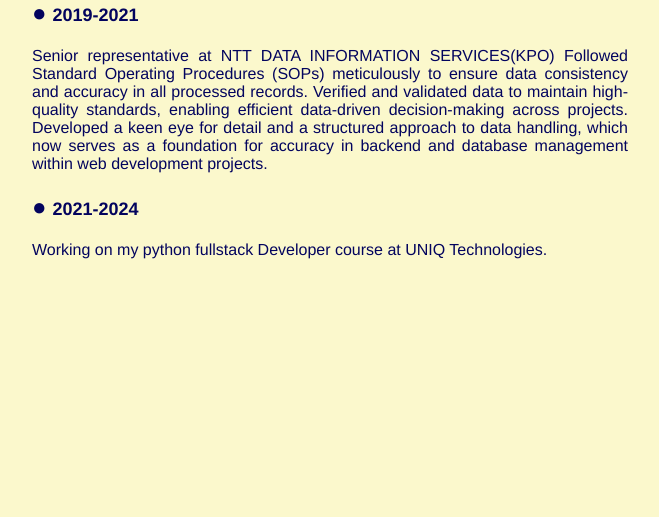
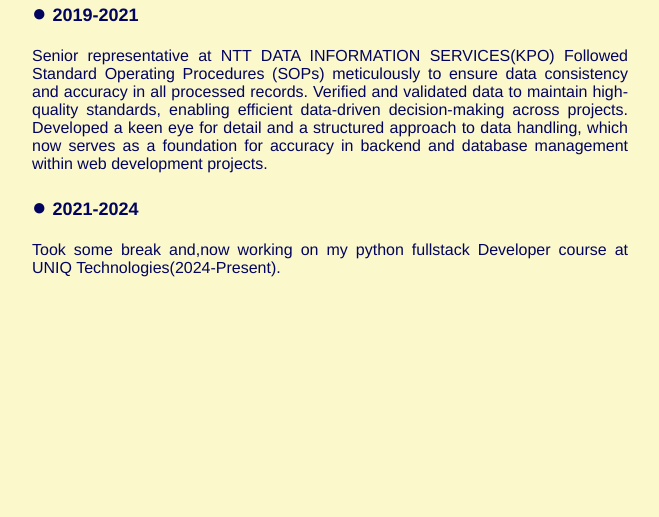
Before and after one commit to sivay1/Portfolio, a Flask app: page / in a window 1280 px wide. Shown: the part 1254-1771 px from the top of the page, without its empty margins (338-997 px from the left). Run offline with Flask 3, Linux system fonts and the light colour scheme.

Commit message:
updated content

```diff
--- a/static/css/port.css
+++ b/static/css/port.css
@@ -1,3 +1,4 @@
+
 *{
   margin: 0;
   padding: 0;
@@ -325,4 +326,3 @@ body {
     gap: 12px;
     font-size: 1rem;
   }
-}
--- a/templates/portfolio.html
+++ b/templates/portfolio.html
@@ -55,7 +55,7 @@ Verified and validated data to maintain high-quality standards, enabling efficie
 Developed a keen eye for detail and a structured approach to data handling, which now serves as a foundation for accuracy in backend and database management within web development projects.
         </p>
         <p class="aboutcontent abtsize"><span  class="bullet">●</span>&nbsp;2021-2024</p>
-        <p class="aboutcontent">Working on my python fullstack Developer course at UNIQ Technologies.</p>
+        <p class="aboutcontent"> Took some break and,now working on my python fullstack Developer course at UNIQ Technologies(2024-Present).</p>
       </div>
     </section>
     <footer class="foo">
```
Also changed, not shown: main.py (line endings or trailing spaces), 1 other file.
